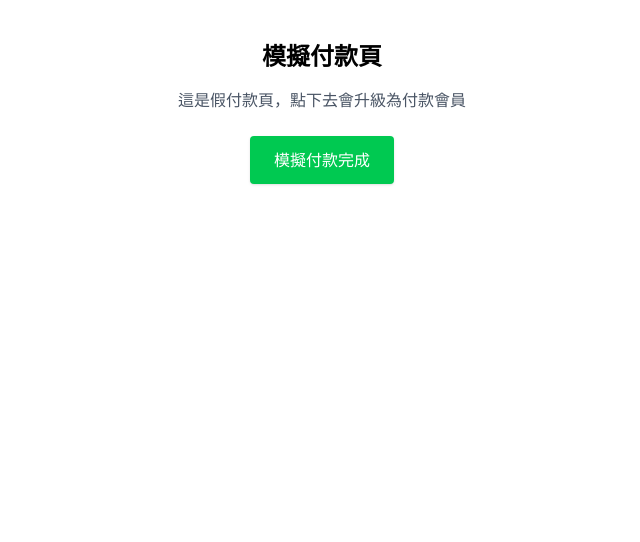
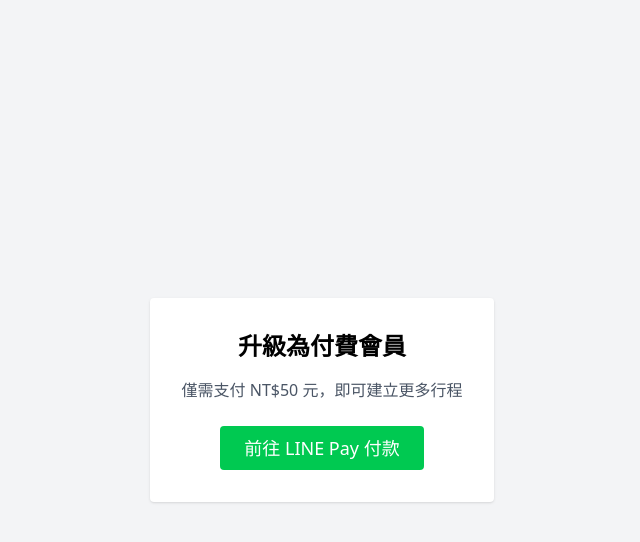
Before and after one commit to Tripfolio/TripfolioFrontEnd, a Vue app: page /payment in a window 1280 px wide. Shown: the top 542 px of the page, without its empty margins (318-958 px from the left). Built offline with nearby package versions, Linux system fonts and the light colour scheme; no server answers.

Commit message:
feat: LINE Pay function

```diff
--- a/package.json
+++ b/package.json
@@ -16,11 +16,12 @@
     "@googlemaps/markerclusterer": "^2.5.3",
     "@tailwindcss/vite": "^4.1.6",
     "axios": "^1.9.0",
+    "cors": "^2.8.5",
     "dayjs": "^1.11.13",
     "jwt-decode": "^4.0.0",
     "pinia": "^3.0.1",
+    "qrcode.vue": "^3.6.0",
     "uuid": "^11.1.0",
-    "qrcode.vue": "^3.6.0",
     "v-click-outside": "^3.2.0",
     "vue": "^3.5.13",
     "vue-advanced-cropper": "^2.8.9",
--- a/src/components/TravelSchedule.vue
+++ b/src/components/TravelSchedule.vue
@@ -161,8 +161,8 @@ const scheduleSubmit = async() => {
         alert('請填寫行程名稱及行程開始/結束日期');
         return;
     }
+    const token = localStorage.getItem('token');
 
-    const token = localStorage.getItem('token');
 
     const formData = new FormData();
     if(file.value)
--- a/src/router/index.js
+++ b/src/router/index.js
@@ -13,6 +13,8 @@ import GetInvite from "@/views/GetInvite.vue";
 import Post from "@/components/PostForm.vue";
 import Community from "@/views/CommunityList.vue";
 import Payment from "@/views/Payment.vue";
+import PaymentSuccess from '@/views/PaymentSuccess.vue';
+import PaymentFail from '@/views/PaymentFail.vue';
 
 const routes = [
   {
@@ -80,10 +82,21 @@ const routes = [
     name: "community",
     component: Community,
   },
-    {
+  {
     path: "/payment",
     name: "payment",
     component: Payment,
+  },
+
+  {
+    path: '/payment-success',
+    name: 'PaymentSuccess',
+    component: PaymentSuccess,
+  },
+  {
+    path: '/payment-fail',
+    name: 'PaymentFail',
+    component: PaymentFail,
   },
 ];
 
--- a/src/stores/tripStore.js
+++ b/src/stores/tripStore.js
@@ -33,7 +33,7 @@ export const useTripStore = defineStore('trip', () => {
   async function fetchTrips() {
     isLoading.value = true;
     error.value = null;
-    const token = getHardcodedToken();
+    const token = localStorage.getItem('token');
     try {
       const response = await axios.get(API_BASE_URL, {
         headers: { Authorization: `Bearer ${token}` }
--- a/src/views/HomeView.vue
+++ b/src/views/HomeView.vue
@@ -40,6 +40,7 @@
               <RouterLink to="/schedule" class="underline">個人行程</RouterLink>
               <RouterLink to="/community">社群貼文</RouterLink>
               <RouterLink to="/trips">行程建立</RouterLink>
+              <RouterLink to="/payment">LINE Pay</RouterLink>
             </div>
           </section>
         </section>
--- a/src/views/Payment.vue
+++ b/src/views/Payment.vue
@@ -1,34 +1,42 @@
-<!--模擬金流-->
 <template>
-    <div class="p-10 max-w-md mx-auto text-center">
-        <h1 class="text-2xl font-bold mb-4">模擬付款頁</h1>
-        <p class="text-gray-600 mb-6">這是假付款頁，點下去會升級為付款會員</p>
-        <button @click="handleFakePay" class="bg-green-500 hover:bg-green-400 text-white px-6 py-3 rounded shadow">模擬付款完成</button>
+  <div class="min-h-screen flex items-center justify-center bg-gray-100">
+    <div class="bg-white p-8 rounded shadow text-center">
+      <h1 class="text-2xl font-bold mb-4">升級為付費會員</h1>
+      <p class="mb-6 text-gray-600">僅需支付 NT$50 元，即可建立更多行程</p>
+      <button
+        @click="handlePayment"
+        class="bg-green-500 hover:bg-green-400 text-white px-6 py-2 rounded text-lg"
+      >
+        前往 LINE Pay 付款
+      </button>
+    </div>
   </div>
 </template>
 
 <script setup>
-import axios from 'axios';
-import { useRouter } from 'vue-router';
+import axios from "axios";
 
-const router = useRouter();
-
-const handleFakePay = async () => {
-    const token = localStorage.getItem('token');
+const handlePayment = async () => {
+  const token = localStorage.getItem("token");
+  if (!token) {
+    alert("請先登入");
+    return;
+  }
 
   try {
-        await axios.post(`${import.meta.env.VITE_API_URL}/api/payment/confirm`, {}, {
+    const res = await axios.post(
+      `${import.meta.env.VITE_API_URL}/api/payment/confirm`,
+      {},
+      {
         headers: {
           Authorization: `Bearer ${token}`,
         },
-        });
+      }
+    );
 
-        alert('付款完成，您已升級為付費會員！');
-        router.push('/travel');
+    window.location.href = res.data.url;
   } catch (err) {
-        console.error('付款錯誤', err);
-        alert('付款失敗，請稍後再試');
+    alert("付款初始化失敗，請稍後再試");
   }
 };
-
 </script>
--- /dev/null
+++ b/src/views/PaymentFail.vue
@@ -0,0 +1,12 @@
+<template>
+  <div class="max-w-md mx-auto mt-24 text-center font-sans px-4">
+    <h1 class="text-4xl font-bold text-red-600 mb-6">付款失敗</h1>
+    <p class="text-lg mb-8">抱歉，您的付款未成功。請稍後再試或聯絡客服。</p>
+    <router-link
+      to="/payment"
+      class="inline-block bg-red-600 text-white px-6 py-3 rounded-md hover:bg-red-700 transition"
+      >
+      返回付款頁面
+    </router-link>
+  </div>
+</template>
--- /dev/null
+++ b/src/views/PaymentSuccess.vue
@@ -0,0 +1,12 @@
+<template>
+  <div class="max-w-md mx-auto mt-24 text-center font-sans px-4">
+    <h1 class="text-4xl font-bold text-green-600 mb-6">付款成功</h1>
+    <p class="text-lg mb-8">感謝您的購買！您的付款已成功處理。</p>
+    <router-link
+      to="/"
+      class="inline-block bg-green-600 text-white px-6 py-3 rounded-md hover:bg-green-700 transition"
+      >
+      回到首頁
+    </router-link>
+  </div>
+</template>
--- a/src/views/Travel.vue
+++ b/src/views/Travel.vue
@@ -113,7 +113,8 @@ onMounted(() => {
 
 //建立行程時檢查是否登入
 const handleOpenForm = () => {
-  const token = localStorage.getItem('token');
+  const token = 'eyJhbGciOiJIUzI1NiIsInR5cCI6IkpXVCJ9.eyJpZCI6MTMsImVtYWlsIjoiYXBwbGVAeWFob28uY29tIiwiaWF0IjoxNzUwNDI2OTMyLCJleHAiOjE3NTMwMTg5MzJ9.UbUfD7sdkqQcEW-dgFTjn7euKOJc3Oc79SYxk2n0-bM'
+  //localStorage.getItem('token');
     if(!token) {
       alert('請先登入會員')
       return
--- a/vite.config.js
+++ b/vite.config.js
@@ -1,11 +1,9 @@
 import { fileURLToPath, URL } from "node:url";
-
 import { defineConfig } from "vite";
 import vue from "@vitejs/plugin-vue";
 import vueDevTools from "vite-plugin-vue-devtools";
 import tailwindcss from "@tailwindcss/vite";
 
-// https://vite.dev/config/
 export default defineConfig({
   plugins: [vue(), vueDevTools(), tailwindcss()],
   resolve: {
@@ -13,4 +11,17 @@ export default defineConfig({
       "@": fileURLToPath(new URL("./src", import.meta.url)),
     },
   },
+  server: {
+    allowedHosts: [
+      "peterson-functional-waiver-noticed.trycloudflare.com",
+      "fisheries-picture-brands-sells.trycloudflare.com",
+    ],
+    proxy: {
+      "/api": {
+        target: "http://localhost:3000",
+        changeOrigin: true,
+        secure: false,
+      },
+    },
+  },
 });
```
Also changed, not shown: 1 other file (tests, documents, lock files or other folders). Lines whose indentation alone changed are shown as unchanged.
